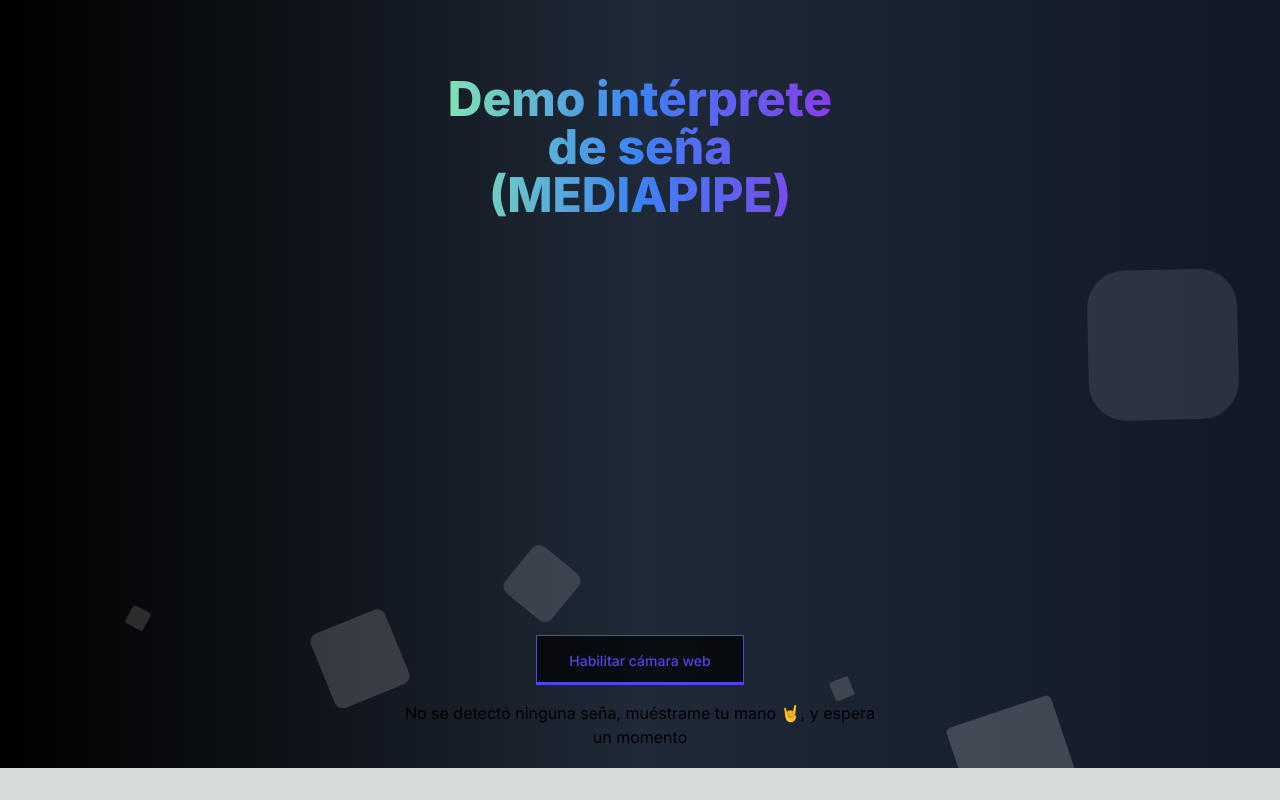
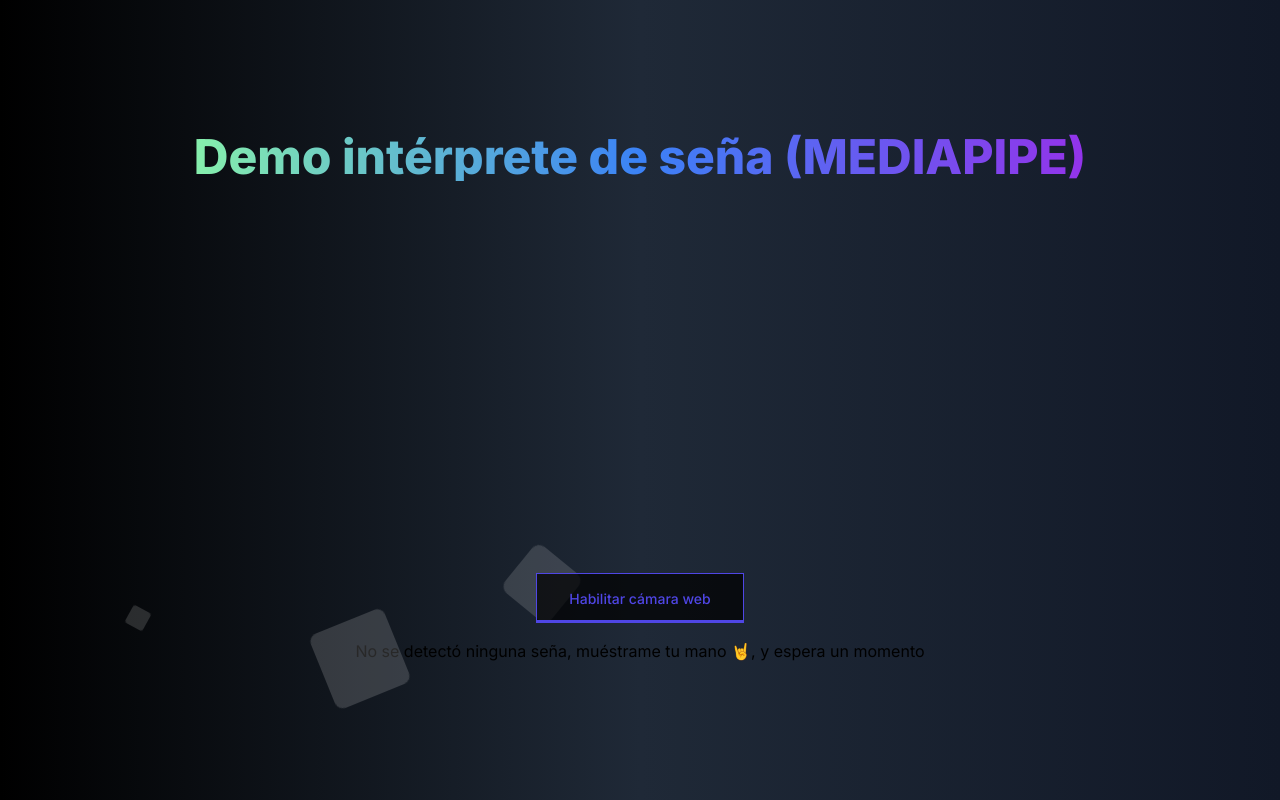
Before and after one commit to JahazielHernandezHoyos/interprete-LSC-frontend, a Next.js app: page / in a window 1280 px wide. Built offline with nearby package versions, Linux system fonts and the light colour scheme.

Commit message:
fix fast with float icons and deleted space and console.log

```diff
--- a/src/app/globals.css
+++ b/src/app/globals.css
@@ -34,10 +34,6 @@ body {
     )
     rgb(var(--background-start-rgb));
 }
-
-@tailwind base;
-@tailwind components;
-@tailwind utilities;
 
 /*Start Animations*/
 @-webkit-keyframes animatetop {
@@ -85,14 +81,6 @@ body {
 /*
 -- Start BackGround Animation
 */
-.area {
-	background: #4e54c8;
-	background: -webkit-linear-gradient(to left, #8f94fb, #4e54c8);
-	width: 100%;
-	height: 100vh;
-	position: absolute;
-	z-index: -1;
-}
 
 .circles {
 	position: absolute;
--- a/src/app/layout.js
+++ b/src/app/layout.js
@@ -12,23 +12,18 @@ export default function RootLayout({ children }) {
   return (
     <html lang="en">
       <body className={inter.className}>
-        <ul class="circles">
         <div className="min-h-screen flex items-center justify-center px-5 bg-gradient-to-r from-black via-gray-800 to-gray-900 animate-gradient-x">
-                  <li></li>
-                  <li></li>
-                  <li></li>
-                  <li></li>
-                  <li></li>
-                  <li></li>
-                  <li></li>
-                  <li></li>
-                  <li></li>
-                  <li></li>
-          <div className="relative w- max-w-lg">
+          <ul className='circles'>
+            <li></li>
+            <li></li>
+            <li></li>
+            <li></li>
+
+          </ul>
+          <div>
               {children}
           </div>
         </div>
-        </ul>
       </body>
     </html>
   )
--- a/src/app/page.js
+++ b/src/app/page.js
@@ -74,7 +74,6 @@ export default function Home() {
           setGestureRecognitionResult("");
         }
         lastVideoTime.current = video.currentTime;
-        console.log("DETECCION?", gestureRecognitionResult)
       }
       requestAnimationFrame(() => {
         renderLoop(gestureRecognizer, video);
@@ -84,7 +83,7 @@ export default function Home() {
 
   return (
     <>
-      <h1 className="m-10 text-center bg-gradient-to-r from-green-300 via-blue-500 to-purple-600 bg-clip-text text-3xl font-extrabold text-transparent sm:text-5xl">
+      <h1 className="m-3 text-center bg-gradient-to-r from-green-300 via-blue-500 to-purple-600 bg-clip-text text-3xl font-extrabold text-transparent sm:text-5xl">
         Demo intérprete de seña (MEDIAPIPE)
       </h1>
 
```
